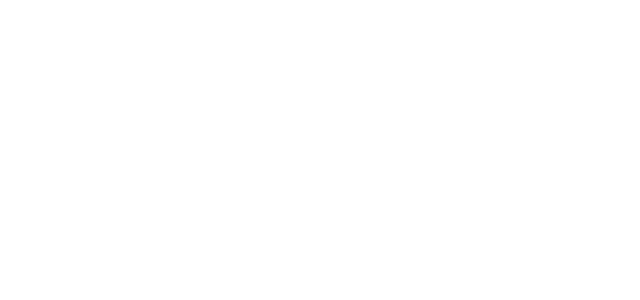
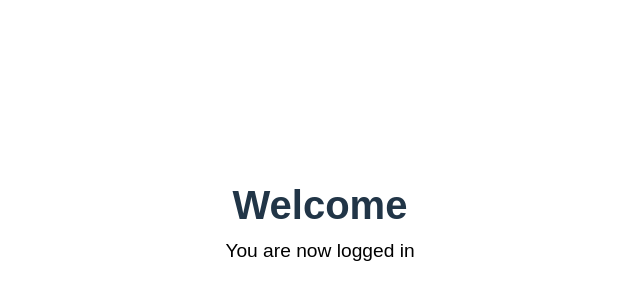
Before and after one commit to jiajoestar/academic-portfolio-builder, a React (Vite) app in the folder academic-portfolio/: page /dashboard in a window 1280 px wide. Before the commit this address had no page. Shown: the part 96-396 px from the top of the page, without its empty margins (320-960 px from the left). Built offline with nearby package versions, Linux system fonts and the light colour scheme; sample sign-in values are in the browser's storage.

Commit message:
user can log in with correct details, redirected to dashboard

```diff
--- a/academic-portfolio/server.js
+++ b/academic-portfolio/server.js
@@ -1,3 +1,4 @@
+require('dotenv').config()
 const express = require("express")
 const mongoose = require("mongoose")
 const cors = require("cors")
--- a/academic-portfolio/src/App.jsx
+++ b/academic-portfolio/src/App.jsx
@@ -7,6 +7,8 @@
 import ForgotPassword from './Components/LoginSignUp/ForgotPassword.jsx';
 import ResetPassword from './Components/LoginSignUp/ResetPassword.jsx';
 import Footer from './Components/Footer/Footer.jsx';
+import Dashboard from './Components/ActivityLog/Dashboard.jsx';
+import ProtectedRoute from './Components/ActivityLog/ProtectedRoute.jsx';
 import { BrowserRouter as Router, Routes, Route } from 'react-router-dom';
 
 function App() {
@@ -21,6 +23,7 @@
         <Route path='/register' element={<Register />} />
         <Route path='/forgot-password' element={<ForgotPassword />} />
         <Route path='/reset-password/:token' element={<ResetPassword />} />
+        <Route path='/dashboard' element={<ProtectedRoute><Dashboard /></ProtectedRoute>} />
       </Routes>
     </Router>
     </div>
--- a/academic-portfolio/src/Components/ActivityLog/ActivityLog.css
+++ b/academic-portfolio/src/Components/ActivityLog/ActivityLog.css
@@ -0,0 +1,18 @@
+.dashboard-page {
+    display: flex;
+    flex-direction: column;
+    align-items: center;
+    justify-content: center;
+    height: 80vh;
+    text-align: center;
+}
+
+.dashboard-container h1 {
+    font-size: 2.5rem;
+    margin-bottom: 10px;
+}
+
+.dashboard-container p {
+    font-size: 1.2rem;
+    color: black;
+}
--- /dev/null
+++ b/academic-portfolio/src/Components/ActivityLog/Dashboard.jsx
@@ -0,0 +1,15 @@
+import React from 'react';
+import './ActivityLog.css'
+
+const Dashboard = () => {
+    return (
+        <div className='dashboard-page'>
+            <div className='dashboard-container'>
+                <h1>Welcome</h1>
+                <p>You are now logged in</p>
+            </div>
+        </div>
+    )
+}
+
+export default Dashboard
--- /dev/null
+++ b/academic-portfolio/src/Components/ActivityLog/ProtectedRoute.jsx
@@ -0,0 +1,13 @@
+import React from 'react';
+import { Navigate } from 'react-router-dom';
+
+const ProtectedRoute = ({ children }) => {
+    const token = localStorage.getItem('token')
+    if (!token) {
+        return < Navigate to='/login' />
+    }
+
+    return children
+}
+
+export default ProtectedRoute
--- a/academic-portfolio/src/Components/LoginSignUp/Login.jsx
+++ b/academic-portfolio/src/Components/LoginSignUp/Login.jsx
@@ -2,33 +2,47 @@
 import './LoginSignUp.css'
 import { FontAwesomeIcon } from '@fortawesome/react-fontawesome';
 import { faEnvelope } from '@fortawesome/free-solid-svg-icons';
-import { Link } from 'react-router-dom';
+import { Link, useNavigate, Navigate } from 'react-router-dom';
 import Navbar from '../Home/Navbar';
 
 const Login = () => {
+    const navigate = useNavigate()
+
+    const token = localStorage.getItem('token')
+
+    if (token) {
+        return <Navigate to='/dashboard' />
+    }
 
     const [form, setForm] = useState({
         email: '',
         password: ''
-    });
+    })
 
     const handleLogin = async () => {
-        const res = await fetch('http://localhost:5173/api/auth/login', {
+        try {
+            const res = await fetch('http://localhost:5000/api/auth/login', {
                 method: 'POST',
                 headers: {
                     'Content-Type': 'application/json'
                 },
                 body: JSON.stringify(form)
-        });
+            })
 
+            console.log('Response status:', res.status)
             const data = await res.json()
-        console.log(data)
+            console.log('Response data:',data)
 
             if (res.ok) {
                 alert('Log in successful')
                 localStorage.setItem('token', data.token)
+                navigate('/dashboard')
             } else {
                 alert(data.message || 'Log in unsuccessful')
+            }
+        } catch (err) {
+            console.error(err)
+            alert('Server error')
         }
     }
 
```
Also changed, not shown: 1 other file (tests, documents, lock files or other folders). Lines whose indentation alone changed are shown as unchanged.
